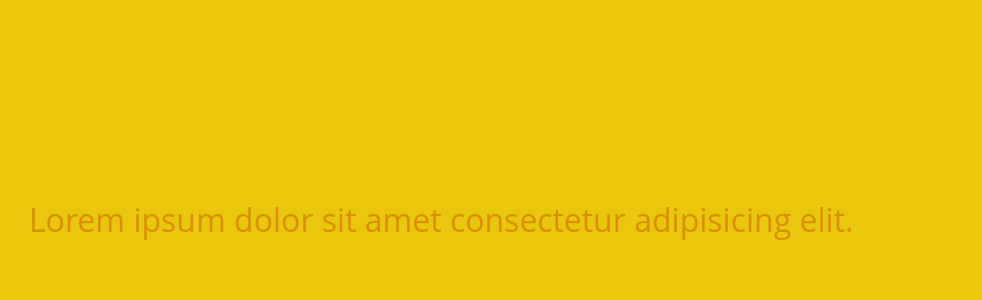
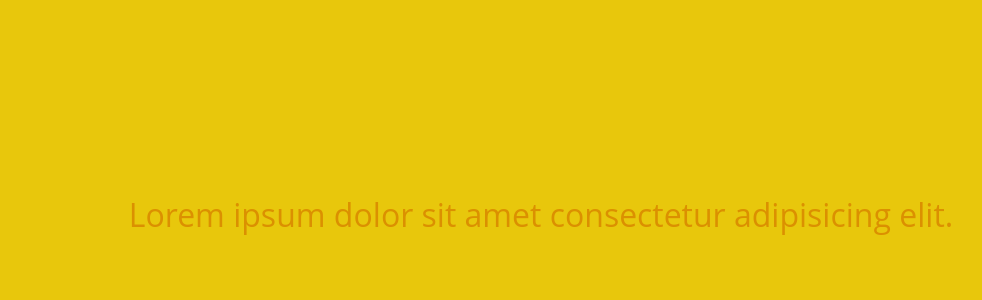
Before and after one commit to Heredu/subway-, an Angular app: page / in a window 1280 px wide. Shown: the part 647-947 px from the top of the page, without its empty margins (99-1081 px from the left). Built offline with nearby package versions, Linux system fonts and the light colour scheme; no server answers; what ngx-lottie would draw is missing.

Commit message:
initial commit

```diff
--- a/angular.json
+++ b/angular.json
@@ -28,9 +28,8 @@
             "inlineStyleLanguage": "sass",
             "assets": [
               "src/favicon.ico",
-              "src/assets",
-              "assets/",
-              "assets/svg-weather"
+              "src/assets"
+
             ],
             "styles": [
               "src/styles.sass"
--- a/src/app/app.component.sass
+++ b/src/app/app.component.sass
@@ -6,7 +6,6 @@ $main : #DB9001
 :host
     width: 100vw
     height: 100vh
-    display: flex
     align-item: center
     justify-content: center
     text-align: center
@@ -24,13 +23,16 @@ p
     background: $light
     display: flex
     justify-content: space-between
-    align-items: center
-    padding: 0 5rem
+    align-item: center
+    justify-content: center
+    text-align: center
+    padding: 0 5em
     box-sizing: border-box
     position: sticky
     top: 0
     margin-bottom: 0
     bottom: 850px
+
 
 
 
--- a/src/services/current-weather.service.ts
+++ b/src/services/current-weather.service.ts
@@ -32,8 +32,8 @@ export class CurrentWeatherService {
 
 
     this.get({
-      lat: -34.861580,
-      lon: -58.393750
+      lat: -34.581779,
+      lon: -58.421320
     });
   }
 
```
